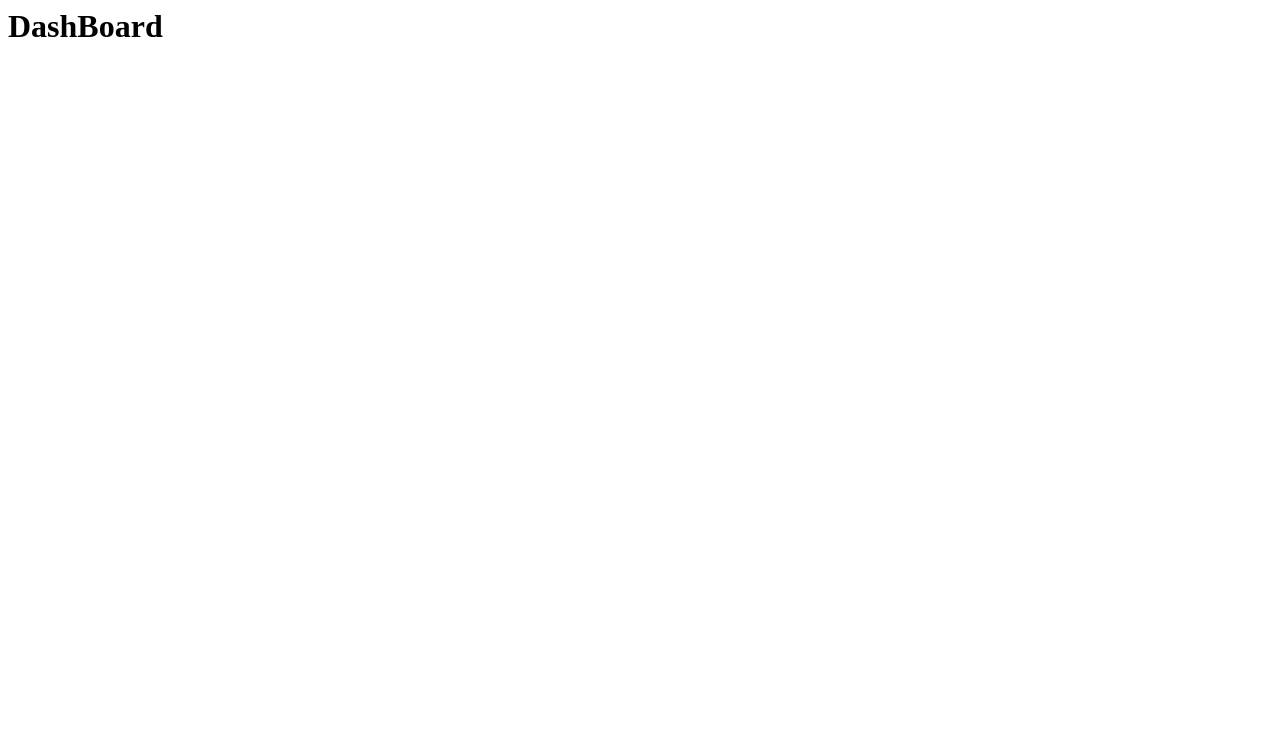
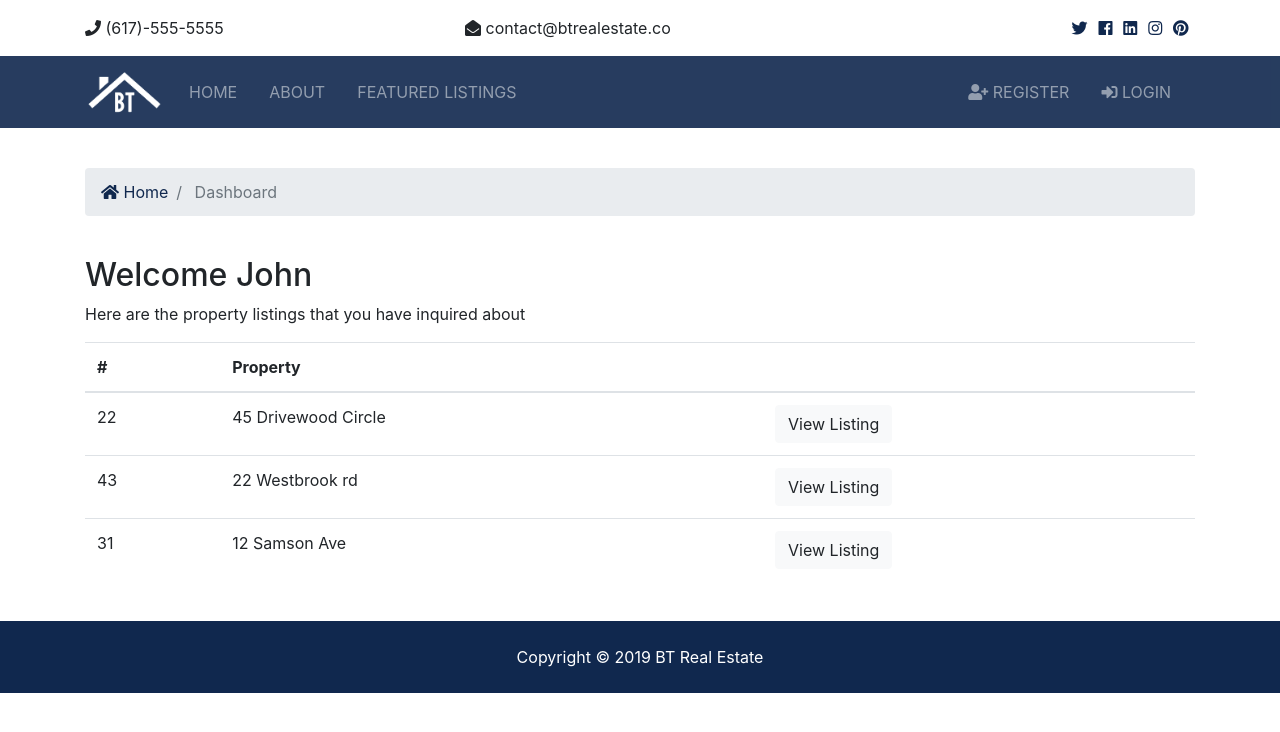
Before and after one commit to ryanbraving/Real_Estate_Project_Django_PostgreSQL, a Django app: page /accounts/dashboard in a window 1280 px wide. Before the commit the part shown is almost empty. Shown: the top 732 px of the page. Run offline with Django 3.2, Linux system fonts and the light colour scheme; some libraries are stand-ins or nearby versions.

Commit message:
Logout User and Navbar Auth Links

```diff
--- a/accounts/views.py
+++ b/accounts/views.py
@@ -57,6 +57,8 @@ def login(request):
 
 
 def logout(request):
+    auth.logout(request)
+    messages.success(request, 'You are now logged out')
     return redirect('index')
 
 
--- a/templates/accounts/dashboard.html
+++ b/templates/accounts/dashboard.html
@@ -1 +1,64 @@
-<h1>DashBoard</h1>
+{% extends 'base.html' %}
+
+{% block content %}
+<br>
+<!-- Allerts -->
+{% include 'partials/_alerts.html' %}
+<!-- Breadcrumb -->
+<section id="bc" class="mt-3">
+    <div class="container">
+        <nav aria-label="breadcrumb">
+            <ol class="breadcrumb">
+                <li class="breadcrumb-item">
+                    <a href="{% url 'index' %}">
+                        <i class="fas fa-home"></i> Home</a>
+                </li>
+                <li class="breadcrumb-item active"> Dashboard</li>
+            </ol>
+        </nav>
+    </div>
+</section>
+
+<section id="dashboard" class="py-4">
+    <div class="container">
+        <div class="row">
+            <div class="col-md-12">
+                <h2>Welcome John</h2>
+                <p>Here are the property listings that you have inquired about</p>
+                <table class="table">
+                    <thead>
+                        <tr>
+                            <th scope="col">#</th>
+                            <th scope="col">Property</th>
+                            <th></th>
+                        </tr>
+                    </thead>
+                    <tbody>
+                        <tr>
+                            <td>22</td>
+                            <td>45 Drivewood Circle</td>
+                            <td>
+                                <a class="btn btn-light" href="#">View Listing</a>
+                            </td>
+                        </tr>
+                        <tr>
+                            <td>43</td>
+                            <td>22 Westbrook rd</td>
+                            <td>
+                                <a class="btn btn-light" href="#">View Listing</a>
+                            </td>
+                        </tr>
+                        <tr>
+                            <td>31</td>
+                            <td>12 Samson Ave</td>
+                            <td>
+                                <a class="btn btn-light" href="#">View Listing</a>
+                            </td>
+                        </tr>
+                    </tbody>
+                </table>
+            </div>
+        </div>
+    </div>
+</section>
+{% endblock %}
--- a/templates/pages/index.html
+++ b/templates/pages/index.html
@@ -2,6 +2,7 @@
 {% load humanize %}
 {% block content %}
 
+<br>
 <!-- Allerts -->
 {% include 'partials/_alerts.html' %}
 <!-- Showcase -->
--- a/templates/partials/_navbar.html
+++ b/templates/partials/_navbar.html
@@ -25,6 +25,17 @@
             </ul>
 
             <ul class="navbar-nav ml-auto">
+                {% if user.is_authenticated %}
+                <li {% if 'dashboard' in request.path %} class="nav-item active mr-3" {% else %} class="nav-item mr-3"
+                    {% endif %}>
+                    <a class="nav-link" href="{% url 'dashboard' %}">
+                        Welcome {{user.username}} (Dashboard)</a>
+                </li>
+                <li class="nav-item mr-3">
+                    <a class="nav-link" href="{% url 'logout' %}">
+                        <i class="fas fa-sign-out-alt"></i> logout</a>
+                </li>
+                {% else %}
                 <li class="nav-item mr-3">
                     <a class="nav-link" href="{% url 'register' %}">
                         <i class="fas fa-user-plus"></i> Register</a>
@@ -35,6 +46,8 @@
 
                         Login</a>
                 </li>
+                {% endif %}
+
             </ul>
         </div>
     </div>
```
